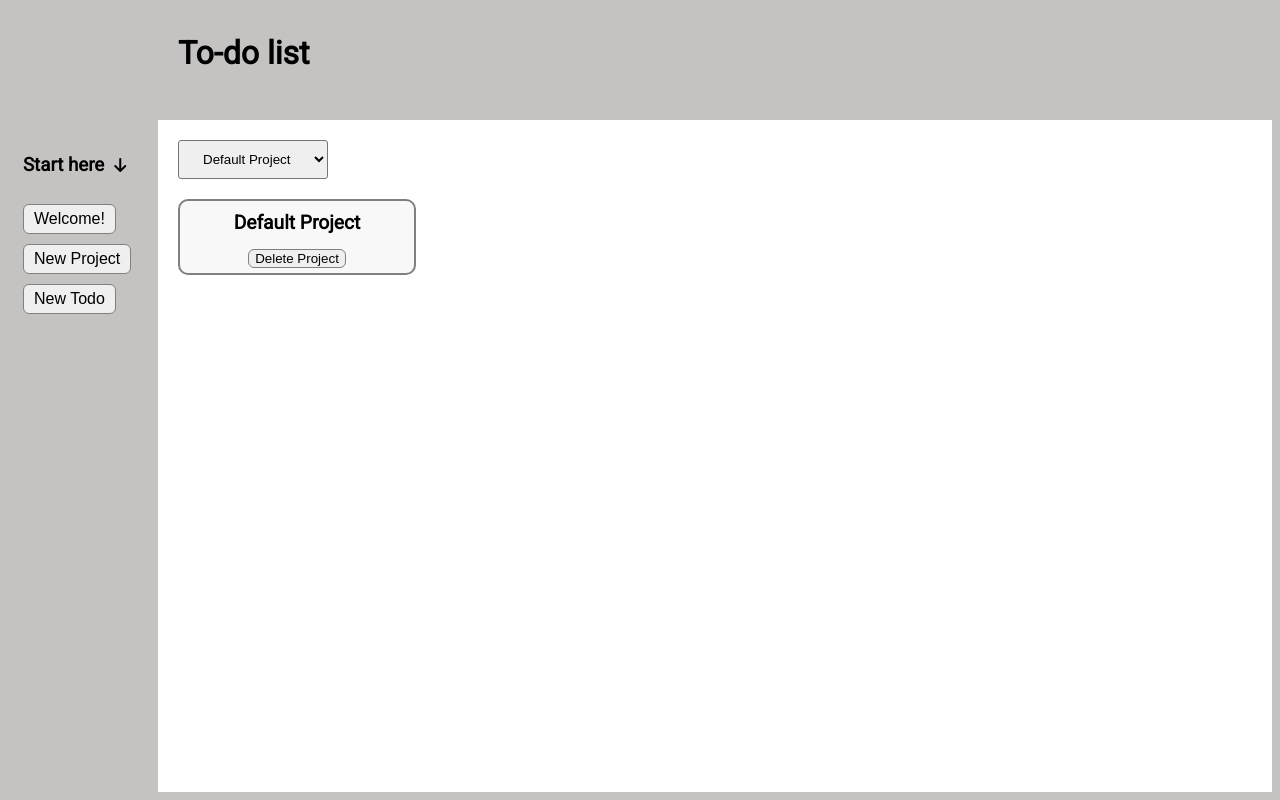
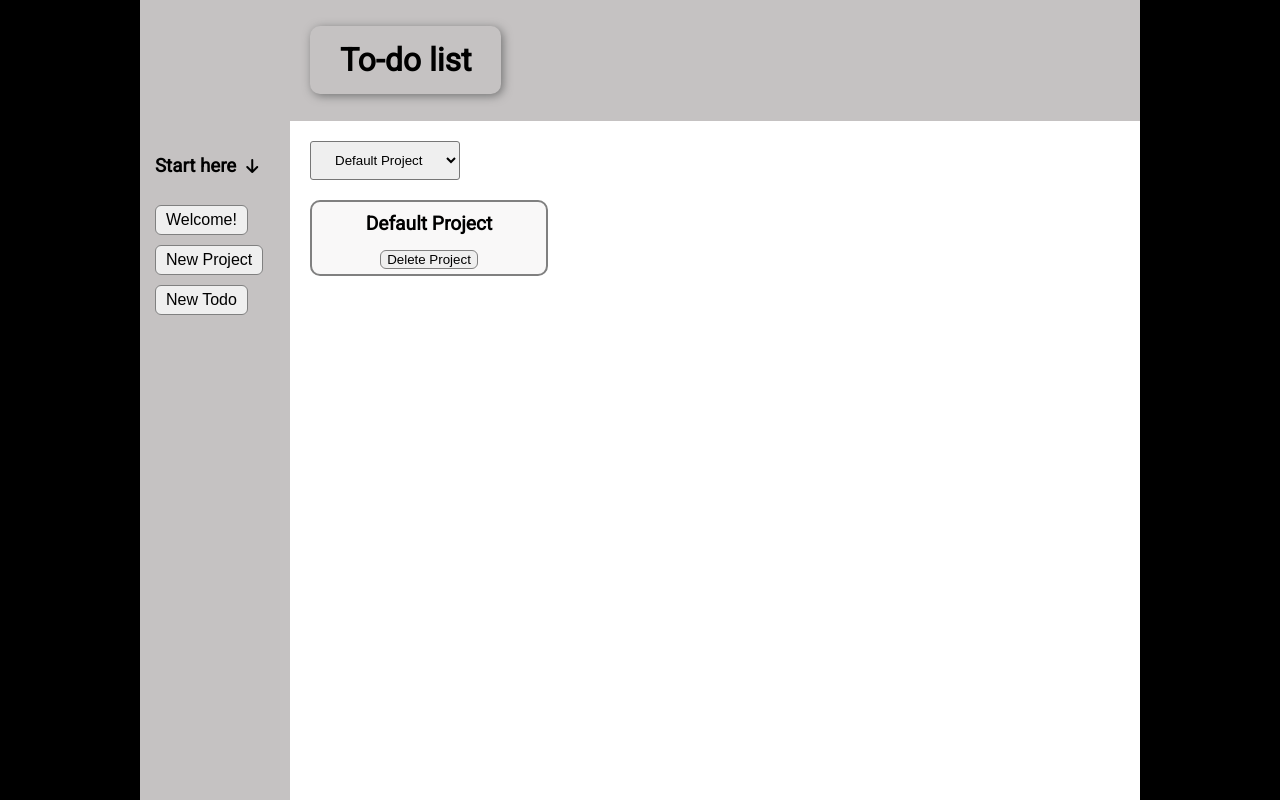
Before and after one commit to patricia-tirolla/Todo-list-odin, a website built with webpack: page src/template.html in a window 1280 px wide. Built offline with nearby package versions, Linux system fonts and the light colour scheme.

Commit message:
CSS improvements

```diff
--- a/src/style.css
+++ b/src/style.css
@@ -3,24 +3,51 @@
 
 :root {
     --shadow: 2px 2px 5px rgb(197, 194, 194);
+    --shadow-title: 2px 2px 10px rgb(116, 116, 116);
     --shadow-hover: 2px 2px 10px rgb(116, 116, 116);
     --gray-background: rgb(197, 194, 194);
     --light-gray-background: rgb(249, 248, 248);
-    --orange-background: rgb(240, 142, 73);
+    --medium-gray-background: #463931;
+    --dialog-background: rgb(125, 117, 111);
     --buttons-background-color: rgb(223, 222, 222);
 }
 
 /* ------------------------ GLOBAL */
 body {
     font-family: 'Roboto', sans-serif;
+
+    display: flex;
+    justify-content: center;
+    margin: 0;
+    background-color: black;
+}
+
+#wrap-all {
     display: grid;
     grid-template: 1fr 6fr / 150px 5fr;
     background-color: var(--gray-background);
+    width: 100%;
+    max-width: 1000px;
+    height: fit-content;
+    max-height: 100vh;
+
+    overflow: scroll;
 }
 
 header {
     grid-area: 1 / 2 / 2 / 3;
+
+    display: flex;
+    align-items: center;
+
     margin: 5px 20px;
+
+    h1 {
+        padding: 15px 30px;
+        box-shadow: var(--shadow-title);
+        border-radius: 10px;
+    }
+
 }
 
 main {
@@ -95,7 +122,7 @@ aside {
     #project-dialog {
         align-items: center;
         border-radius: 8px;
-        background-color: var(--orange-background);
+        background-color: var(--dialog-background);
         input {
             border-radius: 6px;
             height: 25px;
@@ -109,7 +136,7 @@ aside {
     #todo-dialog[open] {
         display: flex;
         flex-direction: column;
-        background-color: var(--orange-background);
+        background-color: var(--dialog-background);
         border-radius: 8px;
         gap: 5px;
         padding: 16px 30px;
--- a/src/template.html
+++ b/src/template.html
@@ -1,4 +1,5 @@
 <body class="blur">
+    <div id="wrap-all">
         <header>
             <h1>To-do list</h1>
         </header>
@@ -94,4 +95,5 @@
                 <button class="project-delete-button">Delete Project</button>
             </div>
         </template>
+    </div>
 </body>
```
Lines whose indentation alone changed are shown as unchanged.
